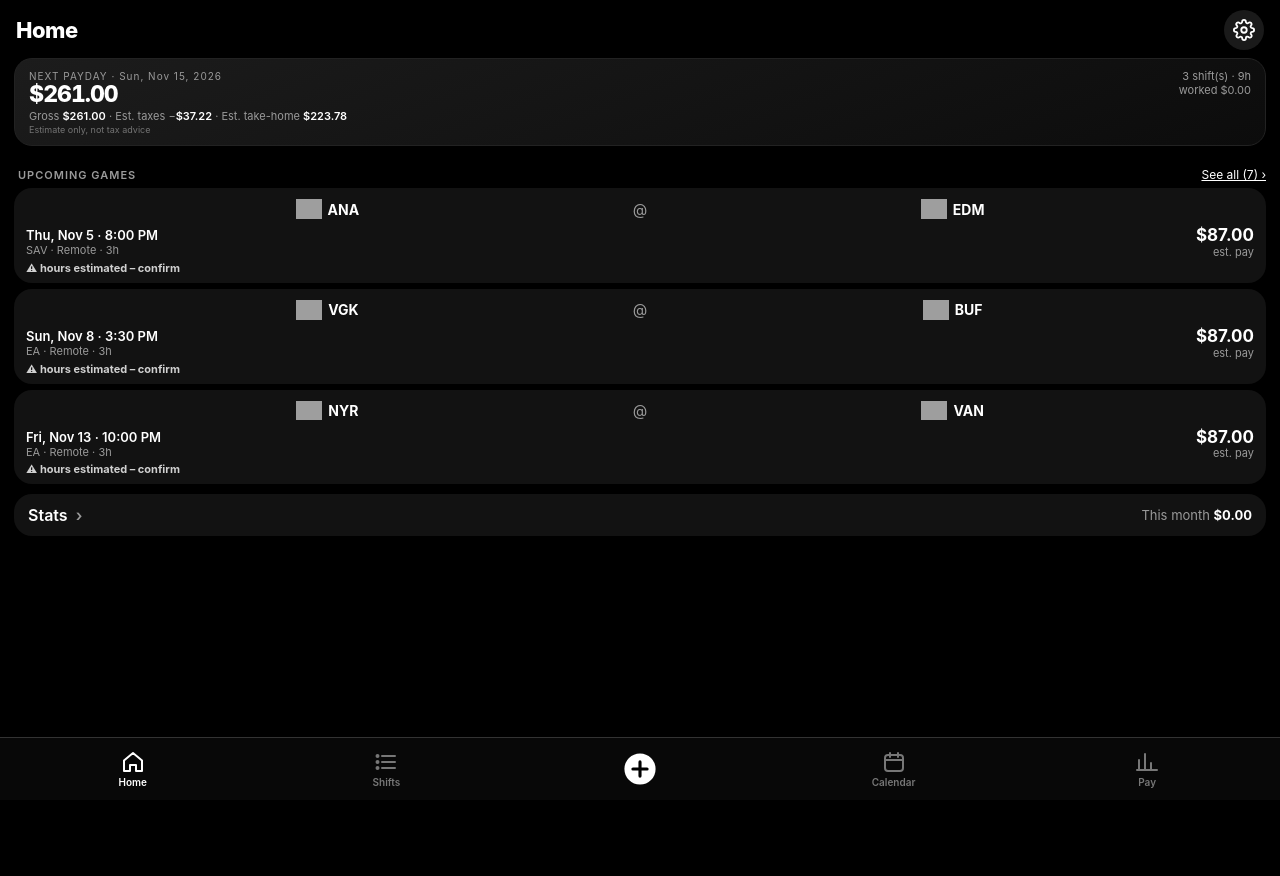
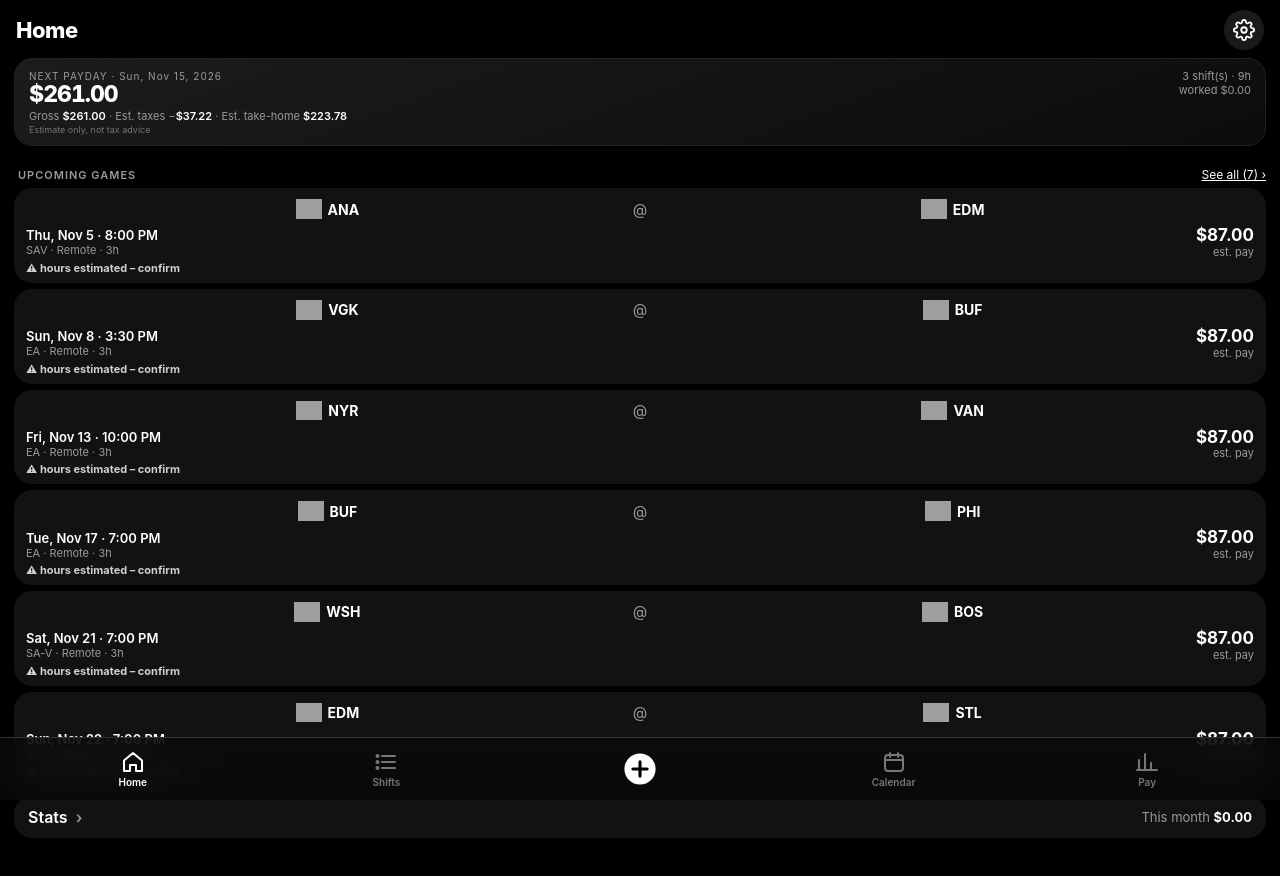
Before and after one commit to TylerBoylan/Penalty-Tracker, a plain HTML site: page gigs/index.html in a window 1280 px wide. Before the commit the page ends 800 px from the top, so only its background shows below. Drawn offline with Linux system fonts and the light colour scheme; grey boxes are pictures that could not be loaded.

Commit message:
Show 6 upcoming games

```diff
--- a/gigs/index.html
+++ b/gigs/index.html
@@ -225,7 +225,7 @@ function render(){
   const pos=Object.entries(T.byPos).map(([k,v])=>`<div class="row" style="padding:6px 0"><span>${esc(k)}</span><span class="sub">${v.n} · ${hrs(v.h)}</span><span style="text-align:right">${money(v.g)}</span></div>`).join("")||'<div class="sub">No worked shifts yet</div>';
   $("#v-dash").innerHTML=`<div class="card hero"><div style="display:flex;align-items:baseline;justify-content:space-between;gap:8px"><div><div class="sub" style="font-size:10px;letter-spacing:1px">NEXT PAYDAY · ${fmtD(T.nextPayday)}</div><div class="big">${money(T.nextPay.g)}</div></div><div class="sub" style="font-size:11px;text-align:right">${T.nextPay.n} shift(s) · ${hrs(T.nextPay.h)}<br>worked ${money(T.nextPayWorked.g)}</div></div>
   <div class="hl">${heroTax(T.nextPay.g)}</div><div class="sub" style="font-size:9px;opacity:.7;margin-top:1px">Estimate only, not tax advice</div></div>
-  <div style="display:flex;align-items:baseline;justify-content:space-between"><h2>Upcoming games</h2>${ups.length>3?'<a href="#" id="seeall" class="sub" style="font-size:12px;color:#fff">See all ('+ups.length+') ›</a>':""}</div>${ups.length?ups.slice(0,3).map(ng=>`<div class="card ngc" data-ng="${esc(ng.id)}" style="cursor:pointer"><div class="match"><div class="side">${logo(ng.away,1)}<span>${esc(ng.away||"—")}</span></div><div class="at">@</div><div class="side">${logo(ng.home,1)}<span>${esc(ng.home||"—")}</span></div></div>
+  <div style="display:flex;align-items:baseline;justify-content:space-between"><h2>Upcoming games</h2>${ups.length>6?'<a href="#" id="seeall" class="sub" style="font-size:12px;color:#fff">See all ('+ups.length+') ›</a>':""}</div>${ups.length?ups.slice(0,6).map(ng=>`<div class="card ngc" data-ng="${esc(ng.id)}" style="cursor:pointer"><div class="match"><div class="side">${logo(ng.away,1)}<span>${esc(ng.away||"—")}</span></div><div class="at">@</div><div class="side">${logo(ng.home,1)}<span>${esc(ng.home||"—")}</span></div></div>
    <div class="row"><div><div style="font-weight:600;white-space:nowrap">${fmtS(ng.date)}${ng.start?" · "+t12(ng.start):""}</div><div class="sub">${esc(ng.position)} · ${esc(ng.mode)} · ${hrs(hoursOf(ng))}</div></div><div style="text-align:right"><div class="pay" style="font-size:22px;font-weight:700">${money(grossOf(ng,set))}</div><div class="sub">est. pay</div></div></div>
    ${ng.confirm?'<div class="flag">⚠ hours estimated – confirm</div>':""}</div>`).join(""):'<div class="card sub">No upcoming games</div>'}
   <div class="card stt" id="stt" role="button" tabindex="0" aria-expanded="${statsOpen}"><span style="font-weight:600">Stats <span class="chev">${statsOpen?"⌄":"›"}</span></span><span class="sub">This month <b style="color:#fff">${money(T.month.g)}</b></span></div>
```
